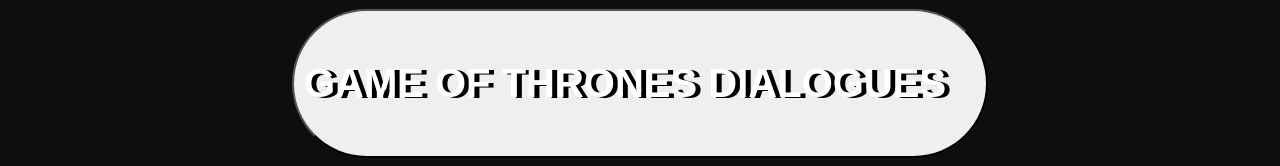
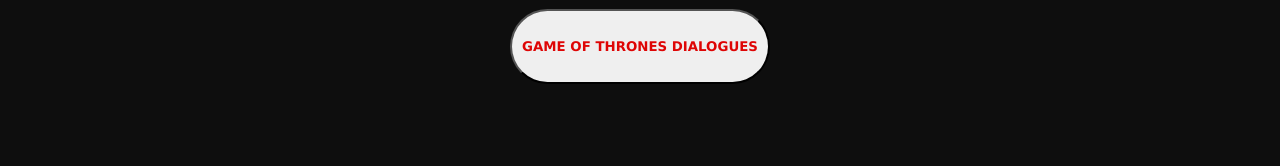
Before and after one commit to AkantMalviya/Game-Of-Thrones_Website, a plain HTML site: page index.html in a window 1280 px wide. Shown: the part 2183-2349 px from the top of the page. After the commit the page ends 2275 px from the top, so only its background shows below. Drawn offline with Linux system fonts and the light colour scheme.

Commit message:
Update index.html

```diff
--- a/index.html
+++ b/index.html
@@ -37,14 +37,14 @@
 </div>
 <!-- Third Container -->
 <div class="container3">
-  <video id="gotvideo" auto controls autoplay>
+  <video id="gotvideo" controls autoplay>
   <source src="GOT.mp4" type="video/mp4">
   </video>
 </div>
 <!-- Fourth Container -->
 <div class="container4">
-  <button id="Details" onclick=fetchData()>
-   <h3>GAME OF THRONES DIALOGUES</h3> </button>
+  <button id="Details" onclick="fetchData()">
+   <h4>GAME OF THRONES DIALOGUES</h4> </button>
   <div id="Results"> </div>
 </div>
 <script src="got.js"></script>
```
